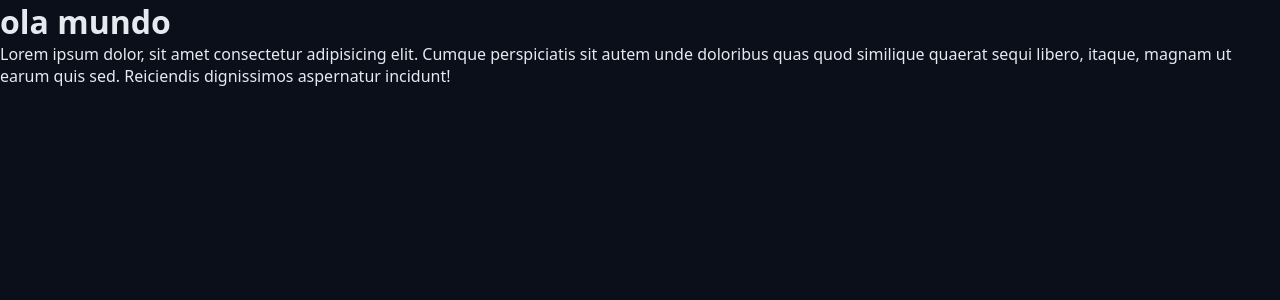
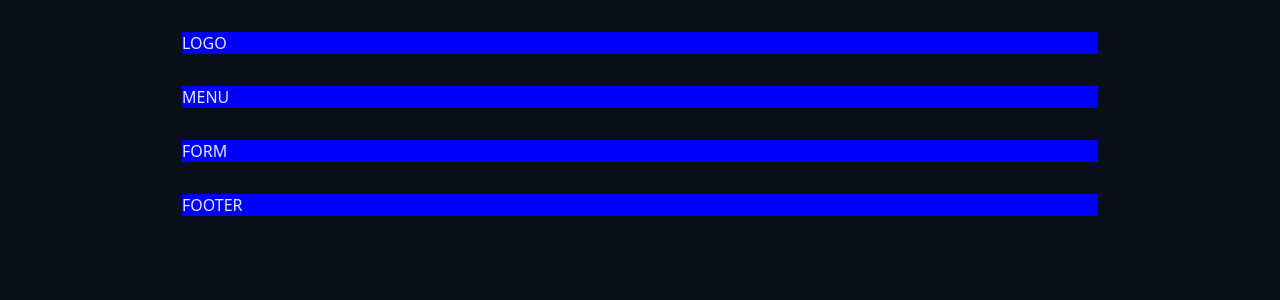
Before and after one commit to Davi-santos16/chronos-pomodoro, a React (Vite) app: page / in a window 1280 px wide. Shown: the top 300 px of the page. Built offline with nearby package versions, Linux system fonts and the light colour scheme.

Commit message:
feat:Modificaçoes inicial

```diff
--- a/package.json
+++ b/package.json
@@ -10,6 +10,7 @@
     "preview": "vite preview"
   },
   "dependencies": {
+    "lucide-react": "^0.535.0",
     "react": "^19.1.0",
     "react-dom": "^19.1.0"
   },
--- a/src/App.tsx
+++ b/src/App.tsx
@@ -1,4 +1,5 @@
 import Heading from "./components/Heading"
+
 
 import "./styles/theme.css"
 import "./styles/global.css"
@@ -6,10 +7,40 @@ import "./styles/global.css"
 
 export default function App (){
     return(
-        <div>
-            <Heading> ola mundo </Heading>
+        <>
+        <div className="container">
+            <div className="content">
+                <section>
+                   LOGO
+                </section>
+            </div>
+        </div>
 
-            <p>Lorem ipsum dolor, sit amet consectetur adipisicing elit. Cumque perspiciatis sit autem unde doloribus quas quod similique quaerat sequi libero, itaque, magnam ut earum quis sed. Reiciendis dignissimos aspernatur incidunt!</p>
+         <div className="container">
+            <div className="content">
+                <section>
+                   MENU
+                </section>
+            </div>
         </div>
+
+
+         <div className="container">
+            <div className="content">
+                <section>
+                    FORM
+                </section>
+            </div>
+        </div>
+
+
+         <div className="container">
+            <div className="content">
+                <section>
+                   FOOTER
+                </section>
+            </div>
+        </div>
+        </>
     )
 }
--- a/src/components/Heading.module.css
+++ b/src/components/Heading.module.css
@@ -0,0 +1,7 @@
+.heading{
+    margin: 3.2rem 0;
+    display: flex;
+    justify-content: center;
+    align-items: center;
+    gap: 2.3rem;
+}
--- a/src/components/Heading.tsx
+++ b/src/components/Heading.tsx
@@ -1,7 +1,7 @@
 import styles from "./Heading.module.css"
 
 type Headingprops ={
-    children:string
+    children:React.ReactNode
 }
 
 export default function Heading(props:Headingprops){
--- a/src/main.tsx
+++ b/src/main.tsx
@@ -1,7 +1,7 @@
 import { StrictMode } from 'react'
 import { createRoot } from 'react-dom/client'
 import App
- from './App'
+ from './app'
 
 
 createRoot(document.getElementById('root')!).render(
--- a/src/styles/global.css
+++ b/src/styles/global.css
@@ -14,3 +14,17 @@ body{
     background: var(--gray-900);
     color: var(--text-default);
 }
+.container{
+    max-width: 98rem;
+
+    margin: 0 auto
+}
+
+.content{
+    background-color: blue;
+    margin: 3.2rem;
+}
+
+.container-fluid{
+    max-width: auto;
+}
```
Also changed, not shown: 1 other file (tests, documents, lock files or other folders).
